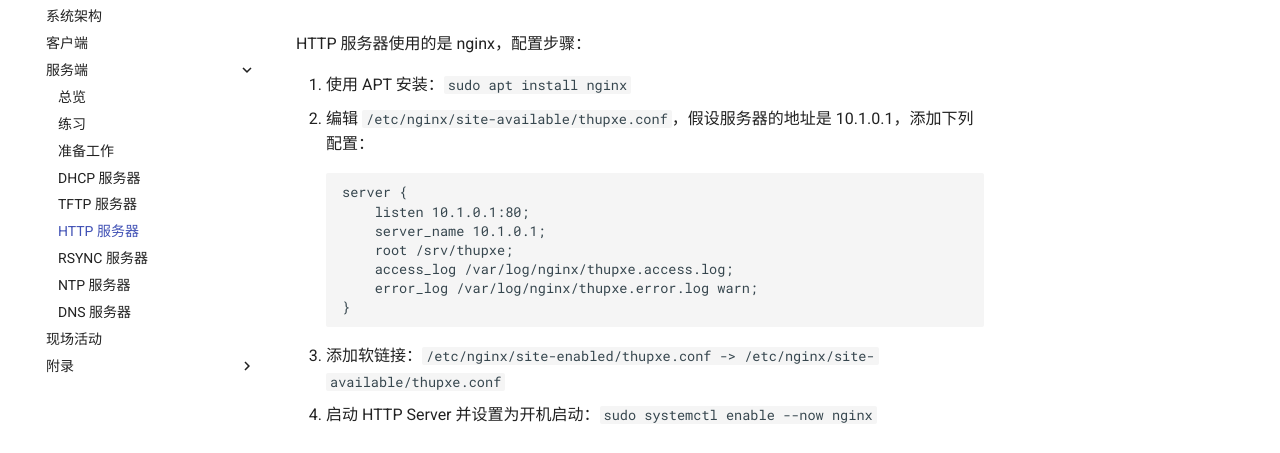
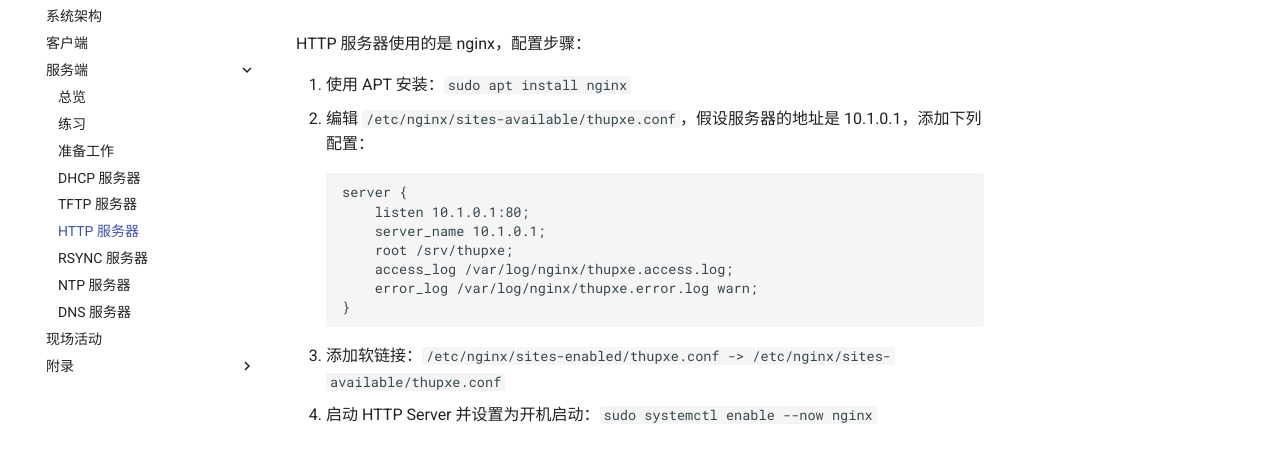
Before and after one commit to thupxe/thupxe-doc, an MkDocs documentation site: the page built from docs/server/http.md, in a window 1280 px wide. Shown: the part 149-602 px from the top of the page. Built offline with MkDocs 1.6.1 and Material for MkDocs 9.7.7, drawn with Linux system fonts in a browser that asks for light colours; comment, search, counter and statistics services are not loaded.

Commit message:
Fix typo

````diff
--- a/docs/server/http.md
+++ b/docs/server/http.md
@@ -3,7 +3,7 @@
 HTTP 服务器使用的是 nginx，配置步骤：
 
 1. 使用 APT 安装：`sudo apt install nginx`
-2. 编辑 `/etc/nginx/site-available/thupxe.conf`，假设服务器的地址是 10.1.0.1，添加下列配置：
+2. 编辑 `/etc/nginx/sites-available/thupxe.conf`，假设服务器的地址是 10.1.0.1，添加下列配置：
     ```
     server {
         listen 10.1.0.1:80;
@@ -13,5 +13,5 @@ HTTP 服务器使用的是 nginx，配置步骤：
         error_log /var/log/nginx/thupxe.error.log warn;
     }
     ```
-3. 添加软链接：`/etc/nginx/site-enabled/thupxe.conf -> /etc/nginx/site-available/thupxe.conf`
+3. 添加软链接：`/etc/nginx/sites-enabled/thupxe.conf -> /etc/nginx/sites-available/thupxe.conf`
 4. 启动 HTTP Server 并设置为开机启动：`sudo systemctl enable --now nginx`
````
Also changed, not shown: docs/server/tftp.md (+1 -1 lines).
